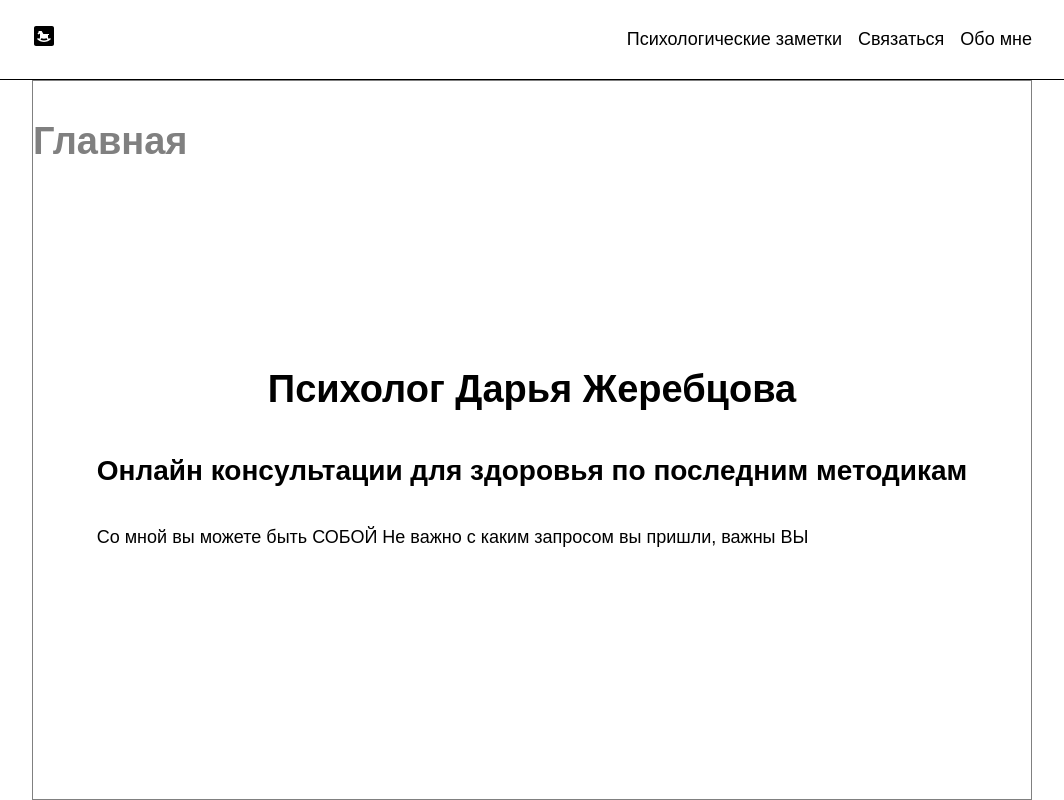
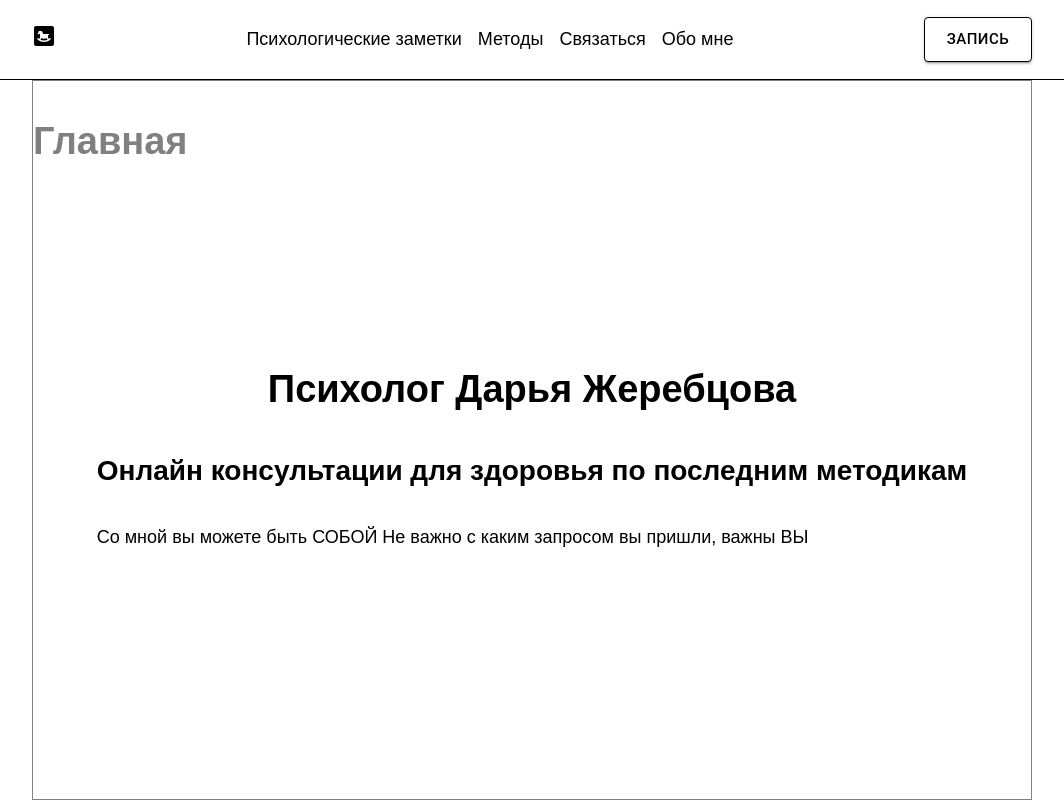
Before and after one commit to spqrod/zhe-front-end, a React (Create React App) app: page /terms-of-service in a window 1280 px wide. Shown: the top 800 px of the page, without its empty margins (108-1172 px from the left). Built offline with nearby package versions, Linux system fonts and the light colour scheme.

Commit message:
Add methods page

```diff
--- a/src/App.js
+++ b/src/App.js
@@ -5,6 +5,7 @@ import Home from "./pages/Home";
 import Contact from "./pages/Contact";
 import Blog from "./pages/Blog";
 import About from "./pages/About";
+import Methods from "./pages/Methods";
 import PrivacyPolicy from "./pages/PrivacyPolicy";
 import TermsOfService from "./pages/TermsOfService";
 import "./styles/global.css";
@@ -18,6 +19,7 @@ function App() {
         <Route path="/contact" element={<Contact />} />
         <Route path="/blog" element={<Blog />} />
         <Route path="/about" element={<About />} />
+        <Route path="/methods" element={<Methods />} />
         <Route path="/privacy-policy" element={<PrivacyPolicy />} />
         <Route path="/terms-of-service" element={<TermsOfService />} />
       </Routes>
--- a/src/components/Footer.js
+++ b/src/components/Footer.js
@@ -32,8 +32,8 @@ export default function Footer() {
                     </Link>
                 </li>
                 <li className="footerMenuItem">
-                    <Link className="footerMenuLink" to="/consultations">
-                        Консультации
+                    <Link className="footerMenuLink" to="/methods">
+                        Методы
                     </Link>
                 </li>
                 <li className="footerMenuItem">
--- a/src/components/Header.js
+++ b/src/components/Header.js
@@ -17,11 +17,11 @@ export default function Header() {
                         Психологические заметки
                     </Link>
                 </li>
-                {/* <li className="headerMenuItem">
-                    <Link className="headerMenuLink" to="/consultations">
-                        Консультации
+                <li className="headerMenuItem">
+                    <Link className="headerMenuLink" to="/methods">
+                        Методы
                     </Link>
-                </li> */}
+                </li>
                 <li className="headerMenuItem">
                     <Link className="headerMenuLink" to="/contact">
                         Связаться
@@ -33,6 +33,13 @@ export default function Header() {
                     </Link>
                 </li>
             </ul>
+            <Button variant="contained" size="large" href="/book-consultation"
+                sx={{
+                    backgroundColor: "white",
+                    color: "black",
+                    border: "1px solid black"
+                }}>Запись
+            </Button>
         </header>
     );
 }
--- a/src/pages/About.js
+++ b/src/pages/About.js
@@ -8,7 +8,7 @@ export default function About() {
             <section className='generalInfoSection'>
                 <PersonIcon sx={{fontSize: "260px"}}/>
                 <p>
-                    Обо мне Меня зовут Дарья! Дипломированный психолог-консультант. Имею высшее психологическое образование по специальности «Психолог». Участвовала во многих тренингах и семинарах. Проходила дополнительные обучения в клиент-центрированном подходе. Постоянно обучаюсь на различных курсах по повышению квалификации, развиваюсь и совершенствуюсь.
+                    Меня зовут Дарья! Дипломированный психолог-консультант. Имею высшее психологическое образование по специальности «Психолог». Участвовала во многих тренингах и семинарах. Проходила дополнительные обучения в клиент-центрированном подходе. Постоянно обучаюсь на различных курсах по повышению квалификации, развиваюсь и совершенствуюсь.
                 </p>
             </section>
             <section>
--- a/src/pages/Home.js
+++ b/src/pages/Home.js
@@ -161,6 +161,26 @@ export default function Home() {
                 <h2>Стоимость услуг</h2>
                 <p>Цена 1200 руб за 40 мин</p>
             </section>
+            <section className="afterSection">
+                <h1 className="sectionName">После консультаций</h1>
+                <h2>Что будет после консультаций?</h2>
+                <p>
+                    Консультации как уборки. Помогают все непонятное упорядочить, разложить по своим местам.
+                    <br></br>
+                    Ведь в этой жизни все стремится к хаосу. Что будет, если перестать убирать дома, поливать цветы, проводить осмотр автомобиля? Конечно, всё запылиться, завянет и заскрипит.
+                    <br></br>
+                    То же самое и с нашим ментальным здоровьем. Поэтому, чтобы было принято жить эту жизнь, уборки лучше проводить регулярно.
+                </p>
+                <p>
+                    После консультаций вы не станете супер героем, психологически непобедимым. Но репертуар того, что вы принимаете в себе и в жизни станет гораздо шире. Жить будет спокойнее и счастливее.
+                    <br></br>
+                    В мире где мы настроены получить результат здесь и сейчас, психологическое сопровождение предлагают другой исход.
+                    <br></br>
+                    Исход - это отложенного вознаграждения, которое заключается в том, что хороший результат достигается через время. Время затраченное на работу над собой.
+                    <br></br>
+                    Нужно быть к этому готовым.
+                </p>
+            </section>
             <section className="blogSection">
                 <h1 className="sectionName">Блог</h1>
                 <h2>Психологические заметки</h2>
--- /dev/null
+++ b/src/pages/Methods.js
@@ -0,0 +1,17 @@
+import PhotoOutlinedIcon from "@mui/icons-material/PhotoOutlined";
+import "../styles/methods.css";
+
+export default function Methods() {
+    return (
+        <main className="methodsPage">
+            <section>
+                <h1>Методы</h1>
+                <div className="methodsContainer">
+                    <div className="methodContainer">
+
+                    </div>
+                </div>
+            </section>
+        </main>
+    );
+}
```
Also changed, not shown: src/pages/Consultations.js (deleted, +0 -12 lines), src/styles/methods.css (added).
